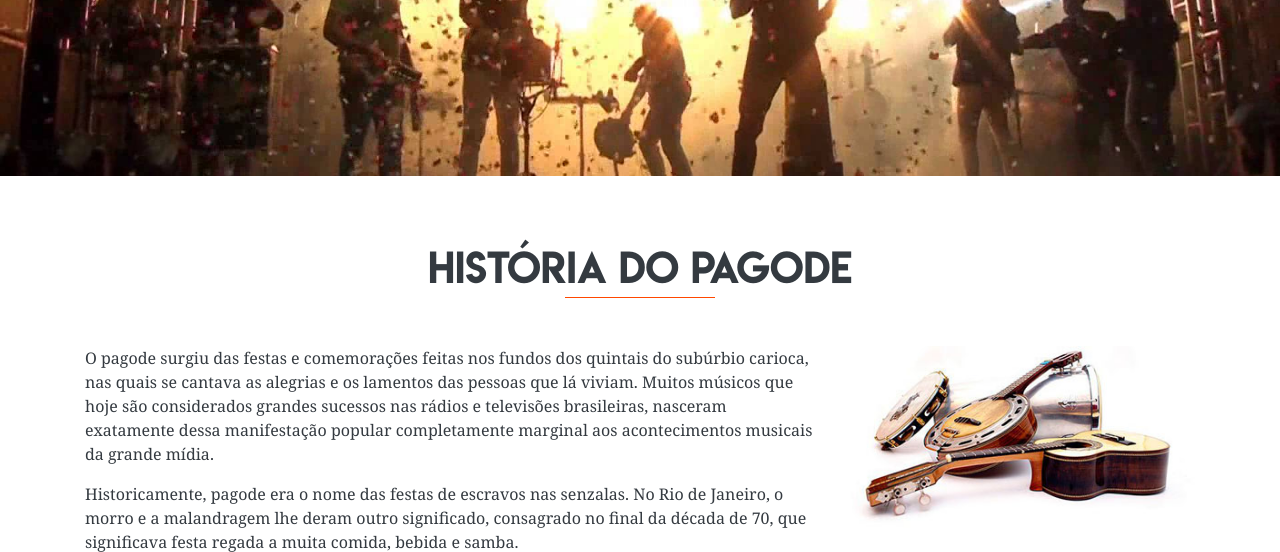
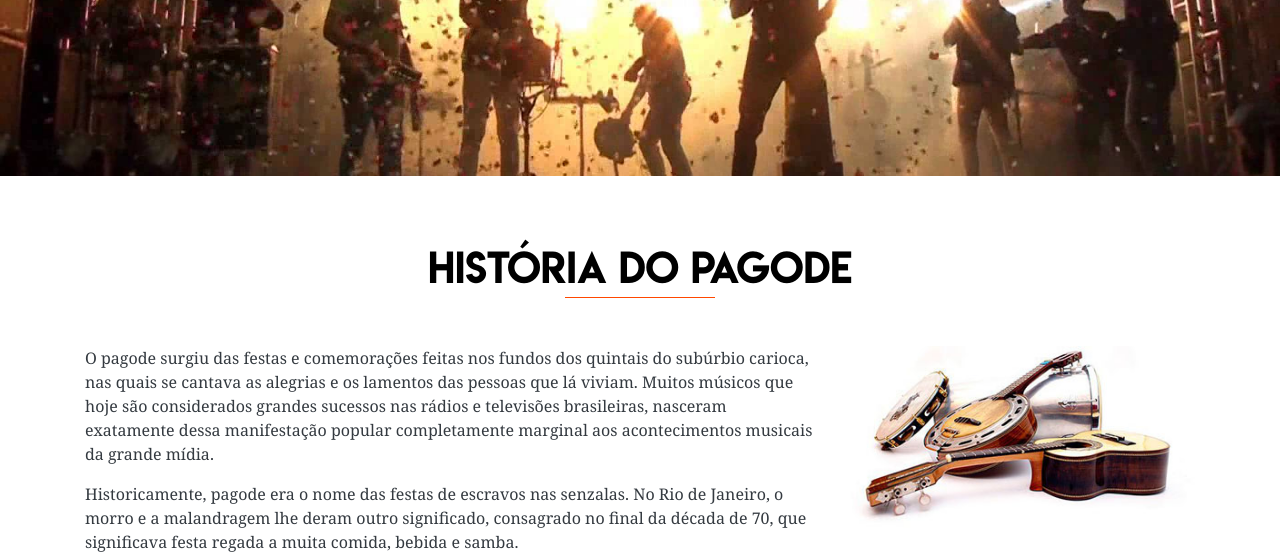
Before and after one commit to bielzinhopecci/searchsound, a PHP site: page /pagode.php in a window 1280 px wide. Shown: the part 454-1006 px from the top of the page. Run offline with PHP 8.4, Linux system fonts and the light colour scheme; some libraries are stand-ins or nearby versions.

Commit message:
Add files via upload

```diff
--- a/pagode.php
+++ b/pagode.php
@@ -33,7 +33,7 @@
 
     <article class="container">
         <div class="my-5 text-center">
-            <h1 class="display-5 text-dark">História do Pagode</h1>
+            <h1 class="display-5">História do Pagode</h1>
         </div>
         <div class="row">
             <div class="col-xl-8 col-md-8 col-sm-12">
```
